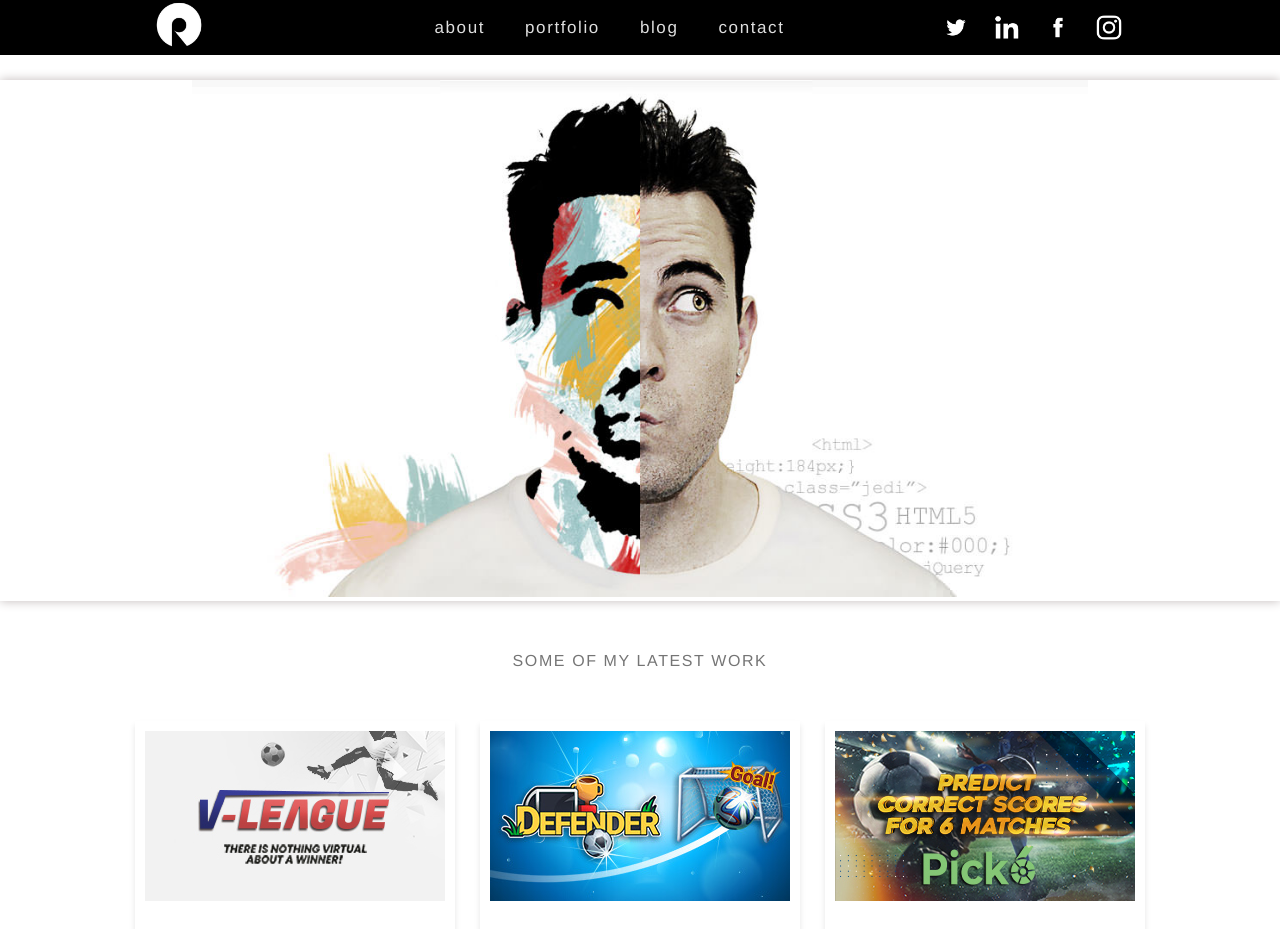
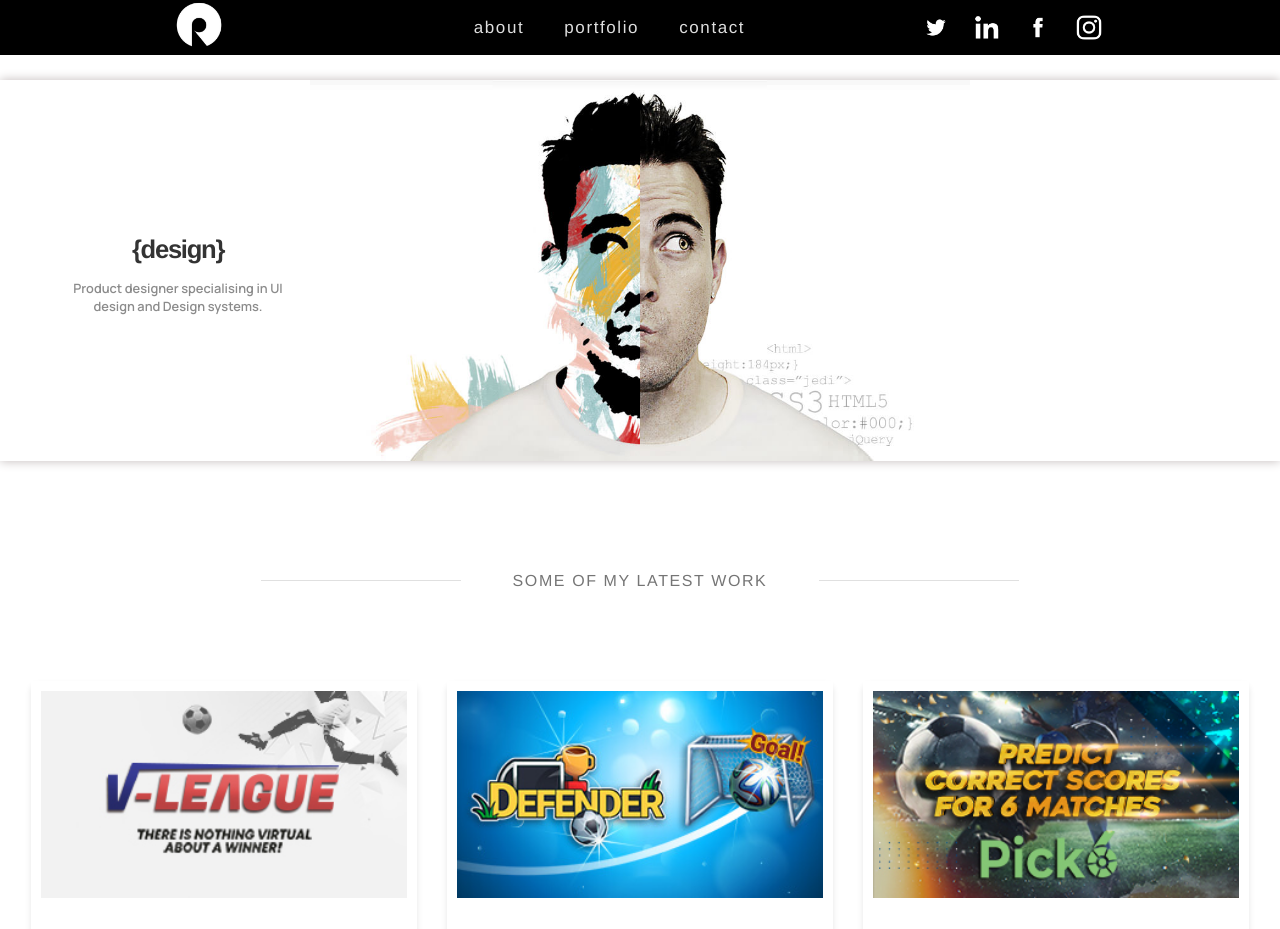
Before and after one commit to rishisportsit/my-app, a Next.js app: page / in a window 1280 px wide. Shown: the top 929 px of the page. Built offline with nearby package versions, Linux system fonts and the light colour scheme.

Commit message:
update  - [ refractor ] - 2019-07-01 15:00:00

```diff
--- a/components/Header.js
+++ b/components/Header.js
@@ -13,7 +13,6 @@
   const navItems = [
     { href: "/about", label: "about" },
     { href: "/portfolio", label: "portfolio" },
-    { href: "/blog", label: "blog" },
     { href: "/contact", label: "contact" },
   ];
 
--- a/components/Home.js
+++ b/components/Home.js
@@ -2,83 +2,60 @@
 import Image from "next/image";
 import gallery from "@/utils/gallery";
 import constants from "../constants/constants.json";
-import { useEffect, useState } from "react";
+import { useEffect, useState, useRef, memo } from "react";
 import projectData from "../app/data/projectsData.json";
-import constantsData from "../constants/constants.json";
-import { motion } from "framer-motion";
+import { motion, AnimatePresence } from "framer-motion";
 
-function Home() {
-  const [offsetX, setOffsetX] = useState(0);
-  const [isRight, setIsRight] = useState(false);
-  const [showWrappers, setShowWrappers] = useState(true);
+const BannerContent = memo(({ isRight, type, windowWidth }) => {
+  const isVisible = type === "design" ? !isRight : isRight;
+  const content = type === "design"
+    ? { text: constants.combine2, description: "Product designer specialising in UI design and Design systems." }
+    : { text: constants.combine, description: "Front end developer who writes clean, elegant and efficient code." };
 
-  // useEffect(() => {
-  //   const handleMouseMove = (event) => {
-  //     if (Window.innerWidth <= 1650) {
-  //       return;
-  //     }
-  //     const banner = document.querySelector(".home_banner");
-  //     const { left, width } = banner.getBoundingClientRect();
-  //     const x = event.clientX - left;
-  //     const newOffsetX = (x / width - 0.4) * -200;
-  //     requestAnimationFrame(() => {
-  //       setOffsetX(newOffsetX);
-  //       setIsRight(x > width / 2);
-  //     });
-  //   };
-  //   const banner = document.querySelector(".home_banner");
-  //   banner.addEventListener("mousemove", handleMouseMove);
-  //   return () => banner.removeEventListener("mousemove", handleMouseMove);
-  // }, []);
-
-  const cardHandler = (projectId) => router.push(`/project/${projectId}`);
-
-  const BannerContent = ({ isRight, type }) => (
+  return (
     <motion.div
       initial={{ opacity: 0, y: 50 }}
       animate={{
-        opacity: 1,
-        y: [-20, 20],
+        opacity: windowWidth <= 990 ? 1 : (isVisible ? 1 : 0),
+        y: windowWidth <= 990 ? 0 : (isVisible ? [-20, 20] : -20),
         transition: {
           opacity: { duration: 0.5 },
-          y: {
+          y: isVisible && windowWidth > 990 ? {
             duration: 2,
             repeat: Infinity,
             repeatType: "reverse",
             ease: "easeInOut",
-          },
+          } : { duration: 0.5 }
         },
       }}
-      transition={{ duration: 0.8, ease: "easeOut" }}
-      className={`${type}_wrapper`}
+      className={`${type}_wrapper ${windowWidth <= 990 ? 'visible' : (isVisible ? 'visible' : 'hidden')}`}
     >
       <motion.span
         initial={{ scale: 0.8, opacity: 0 }}
-        animate={{ scale: 1, opacity: 1 }}
+        animate={{ scale: windowWidth <= 990 ? 1 : (isVisible ? 1 : 0.8), opacity: windowWidth <= 990 ? 1 : (isVisible ? 1 : 0) }}
         transition={{ duration: 0.5, ease: "easeOut", delay: 0.2 }}
         className={`${type}_span`}
       >
-        {constants[type === "design" ? "combine2" : "combine"]}
+        {content.text}
       </motion.span>
       <motion.span
         initial={{ opacity: 0, x: -20 }}
-        animate={{ opacity: 1, x: 0 }}
+        animate={{ opacity: windowWidth <= 990 ? 1 : (isVisible ? 1 : 0), x: windowWidth <= 990 ? 0 : (isVisible ? 0 : -20) }}
         transition={{ duration: 0.6, delay: 0.4 }}
         className="span_tag"
       >
-        {type === "design"
-          ? "Product designer specialising in UI design and Design systems."
-          : "Front end developer who writes clean, elegant and efficient code."}
+        {content.description}
       </motion.span>
     </motion.div>
   );
+});
 
-  const LatestWorkHeader = () => (
+const LatestWorkHeader = memo(() => (
   <motion.div
     initial={{ opacity: 0, y: 50 }}
     whileInView={{ opacity: 1, y: 0 }}
     viewport={{ once: true, margin: "-100px" }}
-      transition={{ duration: 0.8, ease: "easeOut" }}
+    transition={{ duration: 0.8 }}
     className="latest_work"
   >
     <div className="border_"></div>
@@ -89,24 +66,21 @@
       transition={{ duration: 0.5, delay: 0.2 }}
       className="latest_span"
     >
-        {constantsData?.latestWork}
+      {constants.latestWork}
     </motion.span>
     <div className="border_"></div>
   </motion.div>
-  );
+));
 
-  const ProjectCard = ({ project }) => (
+const ProjectCard = memo(({ project, onCardClick }) => (
   <motion.div
     initial={{ opacity: 0, y: 30, scale: 0.95 }}
     whileInView={{ opacity: 1, y: 0, scale: 1 }}
     viewport={{ once: true, margin: "-50px" }}
-      whileHover={{
-        scale: 1.03,
-        transition: { duration: 0.3, ease: "easeOut" },
-      }}
-      transition={{ duration: 0.6, ease: "easeOut" }}
+    whileHover={{ scale: 1.03 }}
+    transition={{ duration: 0.6 }}
     className="card"
-      onClick={() => onClick(project.id)}
+    onClick={() => onCardClick(project.id)}
   >
     <Image
       src={gallery.banners[project.src]}
@@ -120,79 +94,156 @@
       initial={{ y: 20, opacity: 0 }}
       whileInView={{ y: 0, opacity: 1 }}
       viewport={{ once: true }}
-        transition={{ duration: 0.5, delay: 0.2, ease: "easeOut" }}
+      transition={{ duration: 0.5, delay: 0.2 }}
       className="card-content"
     >
-        <motion.h2
-          initial={{ opacity: 0 }}
-          whileInView={{ opacity: 1 }}
-          transition={{ delay: 0.3 }}
-          className="card-title"
-        >
+      <motion.h2 initial={{ opacity: 0 }} whileInView={{ opacity: 1 }} transition={{ delay: 0.3 }} className="card-title">
         {project.title}
       </motion.h2>
-        <motion.p
-          initial={{ opacity: 0 }}
-          whileInView={{ opacity: 1 }}
-          transition={{ delay: 0.4 }}
-          className="card-subtitle"
-        >
+      <motion.p initial={{ opacity: 0 }} whileInView={{ opacity: 1 }} transition={{ delay: 0.4 }} className="card-subtitle">
         {project.description}
       </motion.p>
     </motion.div>
   </motion.div>
-  );
+));
+
+const HoverPopup = memo(({ showPopup }) => (
+  <AnimatePresence>
+    {showPopup && (
+      <motion.div
+        className="banner-popup"
+        initial={{ x: -300, opacity: 0 }}
+        animate={{ x: 0, opacity: 1 }}
+        exit={{ x: -300, opacity: 0 }}
+        transition={{ type: "spring", damping: 15, stiffness: 100 }}
+      >
+        <div className="popup-content">
+          <div className="popup-icon">
+            <motion.div
+              animate={{ rotate: 360 }}
+              transition={{ duration: 3, repeat: Infinity, ease: "linear" }}
+              className="rotating-element"
+            />
+          </div>
+          <motion.h3 initial={{ opacity: 0, y: 20 }} animate={{ opacity: 1, y: 0 }} transition={{ delay: 0.2 }} className="popup-title">
+            Hover to reveal the interactive parallax effect!
+          </motion.h3>
+          {/* <motion.p initial={{ opacity: 0 }} animate={{ opacity: 1 }} transition={{ delay: 0.4 }} className="popup-text">
+            Hover across the banner to reveal the interactive parallax effect!
+          </motion.p> */}
+          <motion.div initial={{ scaleX: 0 }} animate={{ scaleX: 1 }} transition={{ duration: 10 }} className="popup-timer" />
+        </div>
+      </motion.div>
+    )}
+  </AnimatePresence>
+));
+function Home() {
+  const [offsetX, setOffsetX] = useState(0);
+  const [isRight, setIsRight] = useState(false);
+  const [windowWidth, setWindowWidth] = useState(0);
+  const [showPopup, setShowPopup] = useState(false);
+  const [initialLoadComplete, setInitialLoadComplete] = useState(false);
+  const bannerRef = useRef(null);
+
+  useEffect(() => {
+    const handleResize = () => {
+      setWindowWidth(window.innerWidth);
+      if (window.innerWidth <= 1650) setOffsetX(0);
+    };
+
+    const handleMouseMove = (event) => {
+      const banner = bannerRef.current;
+      if (banner) {
+        const { left, width } = banner.getBoundingClientRect();
+        const x = event.clientX - left;
+
+        if (window.innerWidth > 1650) {
+          setOffsetX((x / width - 0.5) * -100);
+        }
+
+        if (event.target.closest('.bannermain_wrapper')) {
+          setIsRight(x > width / 2);
+        }
+      }
+    };
+
+    setWindowWidth(window.innerWidth);
+
+    if (!initialLoadComplete) {
+      const timer = setTimeout(() => {
+        setShowPopup(true);
+        setTimeout(() => {
+          setShowPopup(false);
+          setInitialLoadComplete(true);
+        }, 3000);
+      }, 1000);
+      return () => clearTimeout(timer);
+    }
+
+    window.addEventListener("resize", handleResize);
+    bannerRef.current?.addEventListener("mousemove", handleMouseMove);
+
+    return () => {
+      window.removeEventListener("resize", handleResize);
+      bannerRef.current?.removeEventListener("mousemove", handleMouseMove);
+    };
+  }, [initialLoadComplete]);
+
+  const cardHandler = (projectId) => {
+    console.log(`Navigating to project ${projectId}`);
+  };
 
   return (
     <motion.div
       initial={{ opacity: 0, y: 20 }}
       animate={{ opacity: 1, y: 0 }}
-      transition={{ duration: 1, ease: "easeOut" }}
+      transition={{ duration: 1 }}
       className="body_wrapper"
     >
-      <div className="bannermain_wrapper">
+      <div className="bannermain_wrapper" ref={bannerRef}>
+        <HoverPopup showPopup={showPopup} />
         <div className="banner_wrapper">
-          <BannerContent isRight={isRight} type="design" />
-
+          <BannerContent isRight={isRight} type="design" windowWidth={windowWidth} />
           <motion.div
             initial={{ scale: 1.1, opacity: 0 }}
             animate={{ scale: 1, opacity: 1 }}
-            transition={{ duration: 1.2, ease: "easeOut" }}
+            transition={{ duration: 1.2 }}
+            className="banner_image_container"
           >
             <Image
               src={gallery.banners.homeBanner}
               className="home_banner"
               style={{
-                transform:
-                  window.innerWidth > 1650
-                    ? `translateX(${offsetX}px)`
-                    : "none",
+                transform: windowWidth > 1650 ? `translateX(${offsetX}px)` : "none",
                 transition: "transform 0.3s ease-out",
               }}
               width={1920}
               height={1080}
               layout="responsive"
+              priority
             />
           </motion.div>
-          <BannerContent isRight={isRight} type="coder" />
+          <BannerContent isRight={isRight} type="coder" windowWidth={windowWidth} />
         </div>
       </div>
+      <div className="work_section">
         <motion.div
           initial={{ opacity: 0, y: 70 }}
           whileInView={{ opacity: 1, y: 0 }}
           viewport={{ once: true, margin: "-100px" }}
-        transition={{ duration: 0.8, ease: "easeOut" }}
+          transition={{ duration: 0.8 }}
           className="work_wrapper"
         >
           <LatestWorkHeader />
           <div className="box_wraper">
             {projectData.map((project) => (
-            <ProjectCard key={project.id} project={project} />
+              <ProjectCard key={project.id} project={project} onCardClick={cardHandler} />
             ))}
           </div>
         </motion.div>
+      </div>
     </motion.div>
   );
 }
 
-export default Home;
+export default memo(Home);
--- a/package.json
+++ b/package.json
@@ -3,7 +3,7 @@
   "version": "0.1.0",
   "private": true,
   "scripts": {
-    "dev": "next dev -p 5000",
+    "dev": "next dev -p 1000",
     "build": "next build",
     "start": "next start",
     "lint": "next lint"
@@ -13,7 +13,7 @@
     "framer-motion": "^11.11.11",
     "fs": "^0.0.1-security",
     "next": "14.2.4",
-    "nodemailer": "^6.9.15",
+    "nodemailer": "^6.10.0",
     "react": "^18",
     "react-dom": "^18",
     "recharts": "^2.12.7",
--- a/styles/components/_home_banner.scss
+++ b/styles/components/_home_banner.scss
@@ -1,40 +1,41 @@
-@import url("https://fonts.googleapis.com/css2?family=IBM+Plex+Sans:wght@700&display=swap");
-@import url("https://fonts.googleapis.com/css2?family=Josefin+Sans:ital,wght@0,100..700;1,100..700&display=swap");
+@import url("https://fonts.googleapis.com/css2?family=IBM+Plex+Sans:wght@700&family=Josefin+Sans:ital,wght@0,100..700;1,100..700&display=swap");
 
 .body_wrapper {
   height: 100%;
   width: 100%;
+}
 
 .bannermain_wrapper {
   width: 100%;
   height: 100%;
-    box-shadow: 0px 0px 10px 0px rgb(194, 186, 186);
+  box-shadow: 0 0 10px rgb(194, 186, 186);
   display: flex;
   justify-content: center;
   gap: 10px;
-
-    .home_banner {
-      width: 60%;
+  overflow: hidden;
+  position: relative;
+  z-index: 1;
 }
 
 .banner_wrapper {
   display: flex;
   justify-content: center;
-      height: auto;
-      width: 70%;
-
-      .banner_image {
-        object-fit: cover;
+  align-items: center;
+  width: 100%;
+  max-width: 1800px;
+  position: relative;
 }
 
-      .coder_wrapper,
-      .design_wrapper {
-        transition: opacity 0.5s ease, transform 0.5s ease;
-        display: flex;
-        align-items: center;
+.banner_image_container {
+  width: 60%;
+  max-width: 1200px;
+  z-index: 1;
+}
+
+.home_banner {
   width: 100%;
-        max-width: 300px;
-        padding: 20px;
+  height: auto;
+  display: block;
 }
 
 .coder_wrapper,
@@ -43,169 +44,289 @@
   flex-direction: column;
   justify-content: center;
   align-items: center;
-        gap: 5px;
+  gap: 15px;
+  width: 20%;
+  min-width: 180px;
+  padding: 20px;
+  transition: .5s ease;
+  z-index: 10;
+}
 
 .coder_span,
 .design_span {
-          width: auto;
-          font-family: "proxima nova bold", "Helvetica Neue", Helvetica, Arial,
-            Sans-serif;
+  font-family: "proxima nova bold", Helvetica, Arial, Sans-serif;
   font-weight: 600;
-          font-size: 3.5vw;
-          color:#333333;
+  font-size: clamp(18px, 3vw, 48px);
+  color: #333;
   display: flex;
   align-items: center;
   text-align: center;
-          letter-spacing: -0.05em;
+  letter-spacing: -.05em;
   text-rendering: optimizeLegibility;
 }
 
 .span_tag {
   color: #33333391;
   text-align: center;
-          font-size: 0, 5vw;
+  font-size: clamp(12px, 1vw, 16px);
   font-weight: 600;
   font-family: "Manrope", sans-serif;
-
-        }
 }
 
 .hidden {
   opacity: 0;
   transform: translateX(-20px);
   pointer-events: none;
-        transition: opacity 1s ease, transform 1s ease-in;
 }
 
 .visible {
   opacity: 1;
   transform: translateX(0);
   pointer-events: auto;
-        transition: opacity 1s ease, transform 1s ease-in;
 }
+
+.hidden,
+.visible {
+  transition: .3s ease;
 }
+
+.banner-popup {
+  position: absolute;
+  left: 0;
+  top: 10%;
+  transform: translateY(-50%);
+  z-index: 100;
+  max-width: 280px;
+  width: 100%;
+}
+
+.popup-content {
+  background: rgba(255, 255, 255, .95);
+  backdrop-filter: blur(8px);
+  border-radius: 0 12px 12px 0;
+  padding: 20px;
+  box-shadow: 0 10px 25px rgba(0, 0, 0, .1),
+              0 5px 15px rgba(0, 0, 0, .07),
+              0 0 0 1px rgba(0, 0, 0, .03),
+              0 0 30px rgba(31, 38, 135, .15);
+  border-left: 4px solid #4361ee;
+  position: relative;
+  overflow: hidden;
+}
+
+.popup-content::before {
+  content: "";
+  position: absolute;
+  inset: -50%;
+  width: 200%;
+  height: 200%;
+  background: radial-gradient(circle, rgba(67, 97, 238, .1) 0%, transparent 70%);
+  animation: pulse 10s infinite;
+  z-index: -1;
+}
+
+@keyframes pulse {
+  0%, 100% { transform: scale(.8); opacity: 0; }
+  50% { transform: scale(1); opacity: 1; }
+}
+
+.popup-icon {
+  display: flex;
+  justify-content: center;
+  margin-bottom: 15px;
+}
+
+.rotating-element {
+  width: 40px;
+  height: 40px;
+  border-radius: 50%;
+  background: conic-gradient(#4361ee, #3f37c9, #4895ef, #4cc9f0, #4361ee);
+  position: relative;
+}
+
+.rotating-element::before,
+.rotating-element::after {
+  content: "";
+  position: absolute;
+}
+
+.rotating-element::before {
+  inset: 5px;
+  background: white;
+  border-radius: 50%;
+  z-index: 1;
+}
+
+.rotating-element::after {
+  content: "↑";
+  top: 50%;
+  left: 50%;
+  transform: translate(-50%, -50%);
+  color: #4361ee;
+  font-size: 18px;
+  z-index: 2;
+}
+
+.popup-title {
+  font-family: "IBM Plex Sans", sans-serif;
+  font-weight: 700;
+  font-size: 18px;
+  color: #333;
+  margin: 0 0 10px;
+  text-align: center;
+}
+
+.popup-text {
+  font-family: "Manrope", sans-serif;
+  font-size: 14px;
+  color: #666;
+  margin: 0;
+  text-align: center;
+  line-height: 1.5;
+}
+
+.popup-timer {
+  position: absolute;
+  bottom: 0;
+  left: 0;
+  height: 3px;
+  width: 100%;
+  background: linear-gradient(to right, #4361ee, #4cc9f0);
+  transform-origin: left;
+}
+
+.work_section {
+  position: relative;
+  z-index: 2;
+  isolation: isolate;
 }
 
 .work_wrapper {
-    height: auto;
+  padding: 20px 10px;
+  position: relative;
+}
 
 .latest_work {
   width: 100%;
   display: flex;
   justify-content: center;
   align-items: center;
-      box-sizing: border-box;
+  margin: 40px 0;
+}
+
+.border_ {
+  height: 1px;
+  background-color: #e0e0e0;
+  flex-grow: 1;
+  max-width: 200px;
+}
 
 .latest_span {
-        font-size: clamp(15px, 2vw, 24px);
-        font-family: "proxima nova semibold", "Helvetica Neue", Helvetica, Arial,
-          Sans-serif;
-        font-weight: normal;
+  font: normal clamp(15px, 2vw, 24px) "proxima nova semibold", Helvetica, Arial, Sans-serif;
   margin: clamp(20px, 4vw, 60px);
   text-transform: uppercase;
   color: #757575;
-        letter-spacing: 0.1rem;
+  letter-spacing: .1rem;
   text-align: center;
   font-size: 1rem;
 }
-    }
 
 .box_wraper {
-      margin: 0;
   display: flex;
   flex-wrap: wrap;
   justify-content: center;
-      align-items: center;
-      gap: clamp(10px, 2vw, 25px);
+  align-items: stretch;
+  gap: clamp(15px, 3vw, 30px);
+  margin: 0;
+}
 
 .card {
-        background-color: white;
-        box-shadow: 0 4px 6px rgba(0, 0, 0, 0.1);
-        overflow: hidden;
-        width: clamp(280px, calc(100% - 20px), 320px);
-        max-width: 100%;
+  background: white;
+  box-shadow: 0 4px 6px rgba(0, 0, 0, .1);
+  width: clamp(280px, calc(33% - 30px), 400px);
   margin-bottom: 20px;
-        transition: box-shadow 0.3s ease;
-
-        &:hover {
-          box-shadow: 0 8px 12px rgba(0, 0, 0, 0.2);
+  transition: .3s ease;
+  border-radius: 6px;
+  cursor: pointer;
 }
 
-        &-image {
+.card:hover {
+  box-shadow: 0 8px 12px rgba(0, 0, 0, .2);
+}
+
+.card-image {
   width: 100%;
   object-fit: cover;
   border: white 10px solid;
 }
 
-        &-content {
+.card-content {
   padding: 16px;
 }
 
-        &-title {
+.card-title {
   font-size: clamp(16px, 2vw, 18px);
   font-weight: bold;
-          margin: 0 0 8px 0;
+  margin: 0 0 8px;
 }
 
-        &-subtitle {
+.card-subtitle {
   font-size: clamp(12px, 1.5vw, 14px);
   color: #666;
   margin: 0;
 }
+
+@media (max-width: 1200px) {
+  .coder_span,
+  .design_span { font-size: clamp(16px, 2.5vw, 36px); }
+  .span_tag { font-size: clamp(10px, .9vw, 14px); }
+  .banner-popup { max-width: 240px; }
 }
+
+@media (max-width: 990px) {
+  .banner_wrapper {
+    flex-direction: column;
+    padding: 20px 0;
   }
+
+  .banner_image_container {
+    width: 90%;
+    order: 1;
+  }
+
+  .coder_wrapper,
+  .design_wrapper {
+    width: 90%;
+    margin: 20px 0;
+  }
+
+  .coder_wrapper { order: 2; }
+  .design_wrapper { order: 0; }
+
+  .coder_span,
+  .design_span { font-size: clamp(20px, 4vw, 32px) !important; }
+
+  .span_tag { font-size: clamp(12px, 2vw, 16px) !important; }
+
+  .card { width: calc(50% - 20px); }
+
+  .banner-popup {
+    max-width: 200px;
+    top: 20px;
+    transform: none;
   }
 }
 
-@media (max-width: 1600px) {
-  .banner_wrapper {
-    .coder_wrapper,
-    .design_wrapper {
-      display: none !important;
-    }
-  }
+@media (max-width: 600px) {
+  .card { width: 100%; }
+  .banner-popup { max-width: 180px; }
 }
 
-@media (max-width: 768px) {
-  .bannermain_wrapper {
-    flex-direction: column;
-    align-items: center;
-
-    .banner_wrapper {
-      flex-direction: column;
-      align-items: center;
+@media screen and (min-width: 1280px) and (max-width: 1440px) {
+  .banner_wrapper { max-width: 1200px; }
+  .banner_image_container { width: 55%; }
+  .coder_wrapper,
+  .design_wrapper { width: 22%; }
+  .coder_span,
+  .design_span { font-size: clamp(16px, 2vw, 30px); }
 }
-  }
-
-  .work_wrapper {
-    .box_wraper {
-      .card {
-        width: calc(50% - 20px);
-      }
-    }
-  }
-}
-
-@media (max-width: 480px) {
-  .banner_wrapper {
-    .coder_wrapper,
-    .design_wrapper {
-      .coder_span,
-      .design_span {
-        font-size: 6vw;
-      }
-
-      .span_tag {
-        font-size: 6vw;
-      }
-    }
-  }
-
-  .work_wrapper {
-    .box_wraper {
-      .card {
-        width: 100%;
-      }
-    }
-  }
-}
```
Also changed, not shown: app/api/emailer.js (+88 -27 lines), 1 other file (tests, documents, lock files or other folders). Lines whose indentation alone changed are shown as unchanged.
